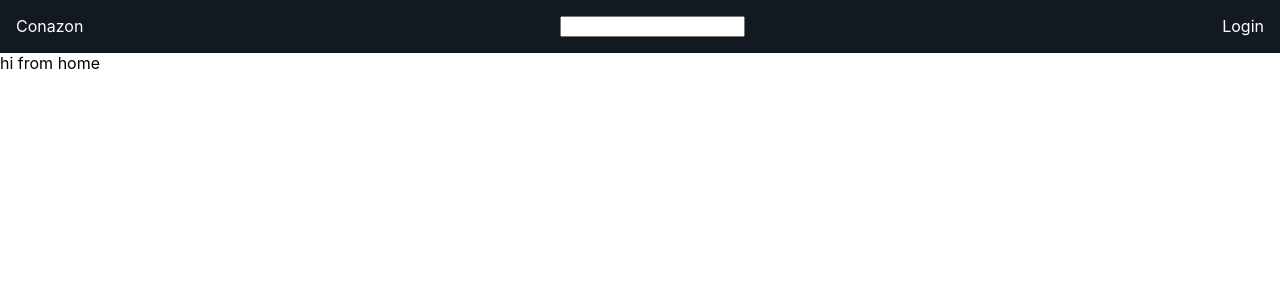
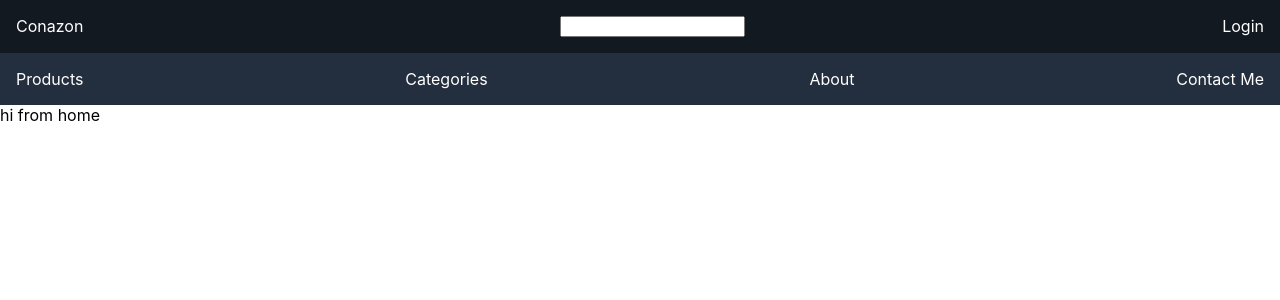
Before and after one commit to ConzorKingKong/conazon-front-end, a React (Create React App) app: page / in a window 1280 px wide. Shown: the top 300 px of the page. Built offline with nearby package versions, Linux system fonts and the light colour scheme; no server answers.

Commit message:
Add Productbar component, Contact page, Categories page.

```diff
--- a/src/App.js
+++ b/src/App.js
@@ -1,9 +1,11 @@
 import React, {useState, useEffect} from 'react'
 import { Route, Routes } from 'react-router-dom';
 import Titlebar from './components/Titlebar';
-import Searchbar from './components/Searchbar';
+import Productbar from './components/Productbar'
 import Home from './pages/Home';
 import About from './pages/About';
+import Contact from './pages/Contact'
+import Categories from './pages/Categories'
 import Products from './pages/Products';
 import Product from './pages/Product';
 import User from './pages/User'
@@ -45,10 +47,13 @@ function App() {
   return (
     <div>
       <Titlebar id={session.id} />
+      <Productbar />
 
       <Routes>
         <Route path="/" element={<Home />} />
         <Route path="/about" element={<About />} />
+        <Route path="/contact" element={<Contact />} />
+        <Route path="/categories" element={<Categories />} />
         <Route path="/products" element={<Products />} />
         <Route path="/products/:productId" element={<Product />}/>
         <Route path="/user/:userId" element={<User id={session.id} cart={session.cart} purchases={session.purchases} />}/>
```
